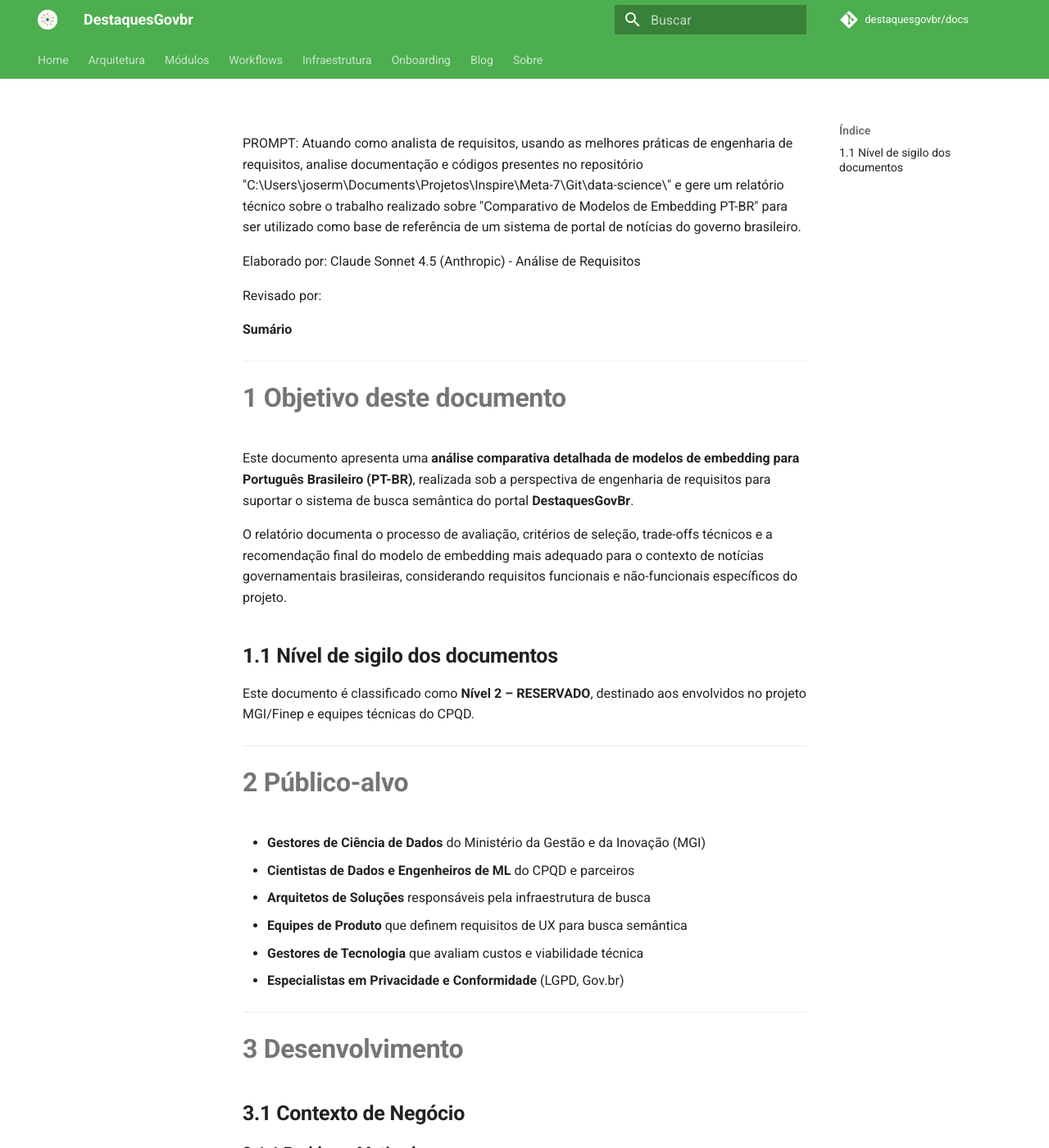
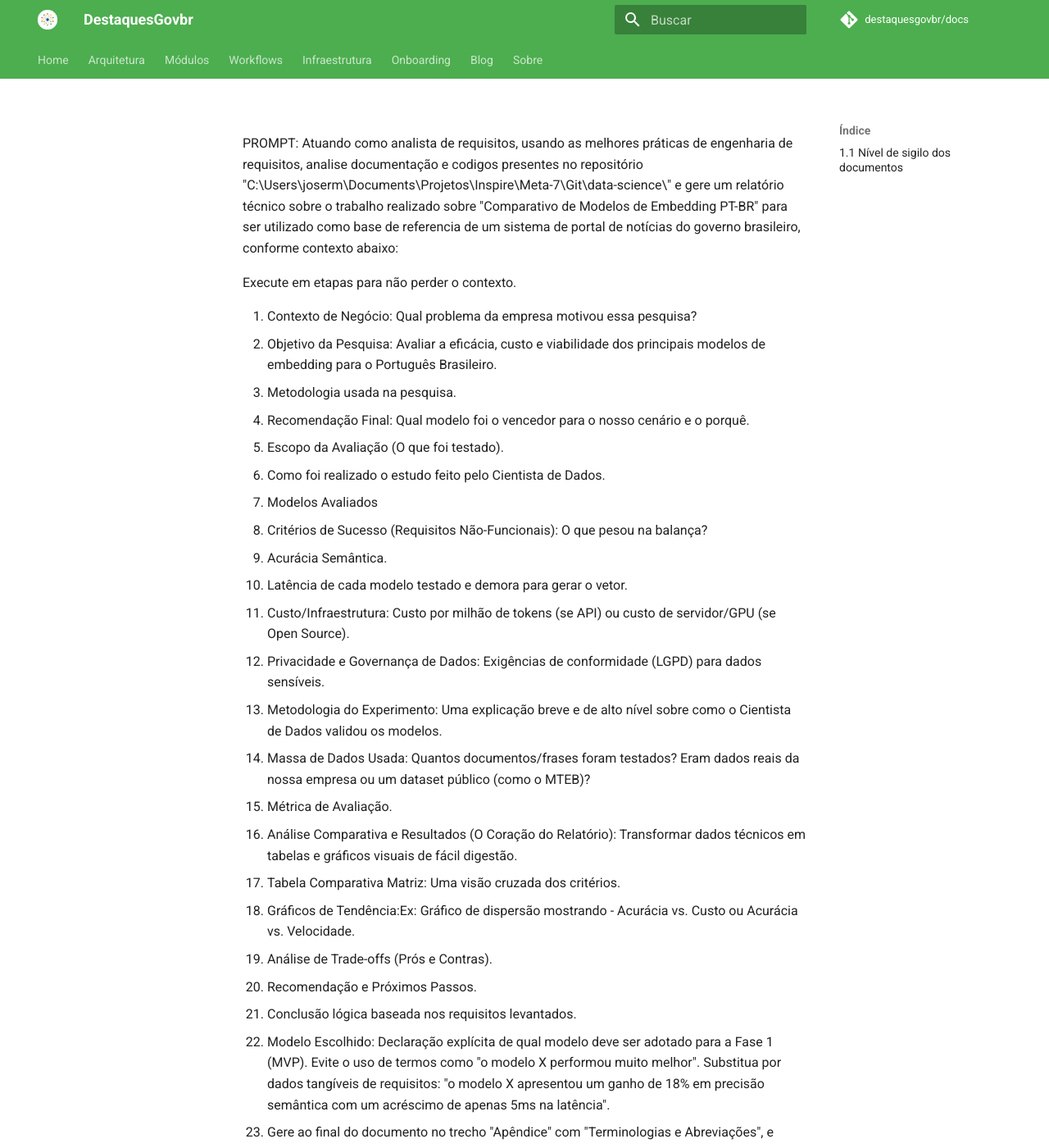
Before and after one commit to destaquesgovbr/docs, an MkDocs documentation site: the page built from docs/relatorios/Relatório-Ciencia-de-Dados-Embeddings-26-05-Versao-01.md, in a window 1280 px wide and 1400 px high. Shown: the whole window at 82% size. Built offline with MkDocs 1.6.1 and Material for MkDocs 9.7.7, drawn with Linux system fonts in a browser that asks for light colours; comment, search, counter and statistics services are not loaded; some of the changed text lies outside the part shown.

Commit message:
docs: atualiza campo PROMPT no relatório de Embeddings
Adiciona o prompt completo que originou o relatório técnico no campo
PROMPT do documento, conforme template INSPIRE.

Detalhes da atualização:
- Inclusão dos 23 tópicos solicitados no prompt original
- Contexto completo da análise de requisitos
- Referência aos repositórios analisados
- Metodologia de execução em etapas

Co-Authored-By: Claude Sonnet 4.5 <noreply@anthropic.com>

```diff
--- a/docs/relatorios/Relatório-Ciencia-de-Dados-Embeddings-26-05-Versao-01.md
+++ b/docs/relatorios/Relatório-Ciencia-de-Dados-Embeddings-26-05-Versao-01.md
@@ -1,6 +1,40 @@
 Data: 05/06/2026
 
-PROMPT: Atuando como analista de requisitos, usando as melhores práticas de engenharia de requisitos, analise documentação e códigos presentes no repositório "C:\Users\joserm\Documents\Projetos\Inspire\Meta-7\Git\data-science\" e gere um relatório técnico sobre o trabalho realizado sobre "Comparativo de Modelos de Embedding PT-BR" para ser utilizado como base de referência de um sistema de portal de notícias do governo brasileiro.
+PROMPT:
+Atuando como analista de requisitos, usando as melhores práticas de engenharia de requisitos, analise documentação e codigos presentes no repositório "C:\Users\joserm\Documents\Projetos\Inspire\Meta-7\Git\data-science\" e
+gere um relatório técnico sobre o trabalho
+realizado sobre "Comparativo de Modelos de Embedding PT-BR" para ser utilizado como base de referencia de um sistema de portal de notícias do governo brasileiro,
+conforme contexto abaixo:
+
+Execute em etapas para não perder o contexto.
+
+1. Contexto de Negócio: Qual problema da empresa motivou essa pesquisa?
+2. Objetivo da Pesquisa: Avaliar a eficácia, custo e viabilidade dos principais modelos de embedding para o Português Brasileiro.
+3. Metodologia usada na pesquisa.
+4. Recomendação Final: Qual modelo foi o vencedor para o nosso cenário e o porquê.
+5. Escopo da Avaliação (O que foi testado).
+6. Como foi realizado o estudo feito pelo Cientista de Dados.
+7. Modelos Avaliados
+8. Critérios de Sucesso (Requisitos Não-Funcionais): O que pesou na balança?
+9. Acurácia Semântica.
+10. Latência de cada modelo testado e demora para gerar o vetor.
+11. Custo/Infraestrutura: Custo por milhão de tokens (se API) ou custo de servidor/GPU (se Open Source).
+12. Privacidade e Governança de Dados: Exigências de conformidade (LGPD) para dados sensíveis.
+13. Metodologia do Experimento: Uma explicação breve e de alto nível sobre como o Cientista de Dados validou os modelos.
+14. Massa de Dados Usada: Quantos documentos/frases foram testados? Eram dados reais da nossa empresa ou um dataset público (como o MTEB)?
+15. Métrica de Avaliação.
+16. Análise Comparativa e Resultados (O Coração do Relatório): Transformar dados técnicos em tabelas e gráficos visuais de fácil digestão.
+17. Tabela Comparativa Matriz: Uma visão cruzada dos critérios.
+18. Gráficos de Tendência:Ex: Gráfico de dispersão mostrando - Acurácia vs. Custo  ou Acurácia vs. Velocidade.
+19. Análise de Trade-offs (Prós e Contras).
+20. Recomendação e Próximos Passos.
+21. Conclusão lógica baseada nos requisitos levantados.
+22. Modelo Escolhido: Declaração explícita de qual modelo deve ser adotado para a Fase 1 (MVP). Evite o uso de termos como "o modelo X performou muito melhor". Substitua por dados tangíveis de requisitos: "o modelo X apresentou um ganho de 18% em precisão semântica com um acréscimo de apenas 5ms na latência".
+23. Gere ao final do documento no trecho "Apêndice" com "Terminologias e Abreviações",
+e também elabore de direta uma breve conceituação sobre "Embeddings", abordar também o "Por que os Embeddings são tão importantes hoje" e como "Como funciona na prática"?
+
+Ao final gere o resultado criando o arquivo  "docs\relatorios\Relatório-Ciencia-de-Dados-Embeddings-26-05-Versao-01.md",
+usando como base o template "docs\relatorios\Template-Relatório Técnico INSPIRE.md"
 
 Elaborado por: Claude Sonnet 4.5 (Anthropic) - Análise de Requisitos
 
```
